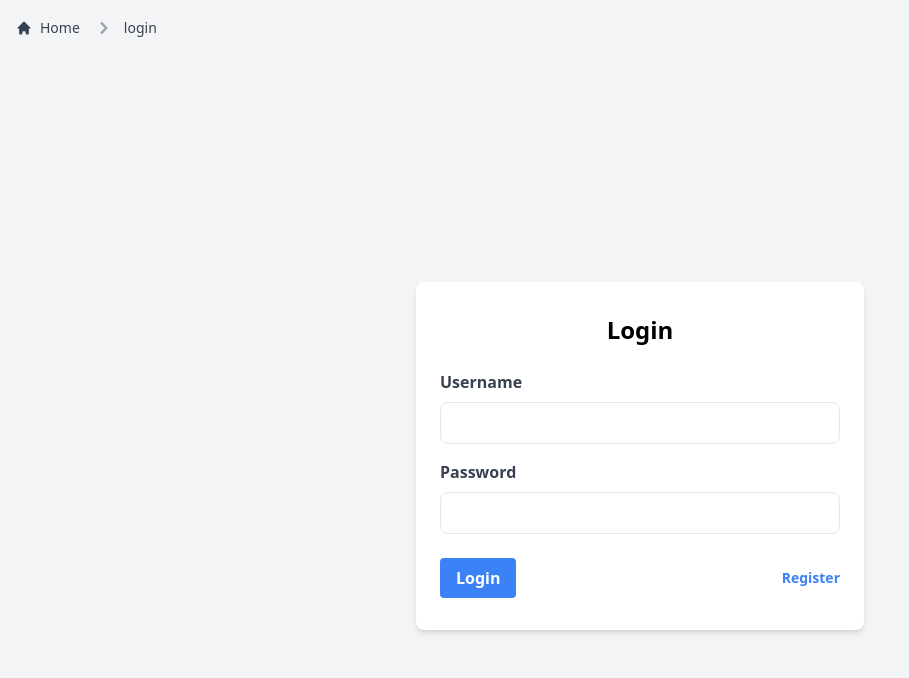
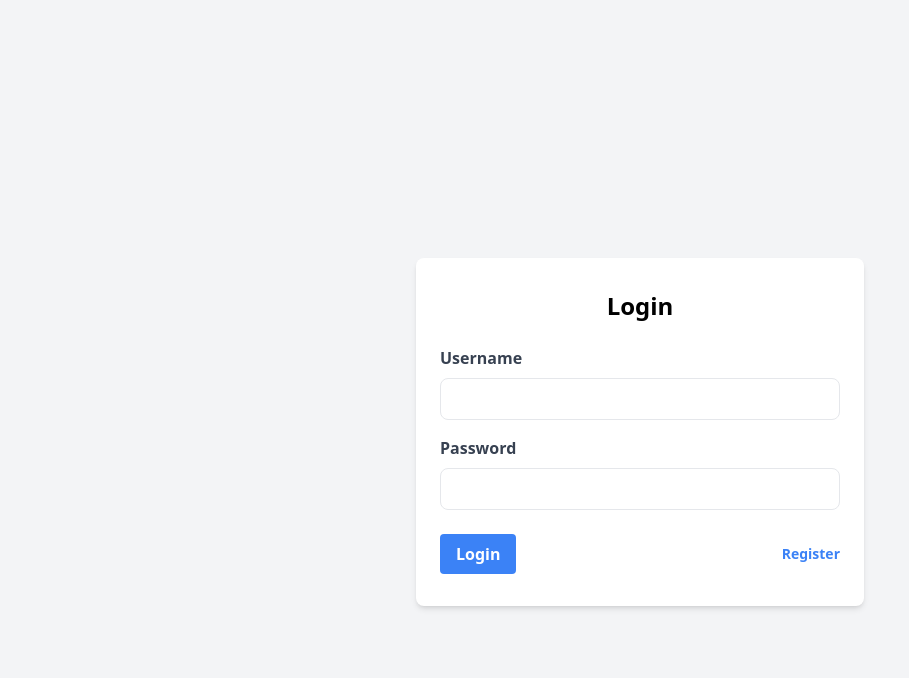
Before and after one commit to lng2020/geata, a Vue app in the folder web/: page /login in a window 1280 px wide. Shown: the top 678 px of the page, without its empty margins (0-909 px from the left). Built offline with nearby package versions, Linux system fonts and the light colour scheme.

Commit message:
small bug fix

```diff
--- a/web/src/App.vue
+++ b/web/src/App.vue
@@ -3,7 +3,7 @@
     <Sidebar v-if="$route.meta.requireAuth" />
     <main class="flex-1 p-4 bg-gray-100">
       <div class="flex justify-between items-center">
-        <Breadcrumbs />
+        <Breadcrumbs v-if="$route.meta.requireAuth"/>
         <UserInfo v-if="$route.meta.requireAuth" />
       </div>
       <div class="mt-4">
--- a/web/src/i18n/index.ts
+++ b/web/src/i18n/index.ts
@@ -33,6 +33,7 @@ const zhCN = {
 type MessageSchema = typeof enUS
 
 const i18n = createI18n<[MessageSchema], 'en-US', 'zh-CN'>({
+  legacy: false,
   locale: 'en-US',
   messages: {
     'en-US': enUS,
```
